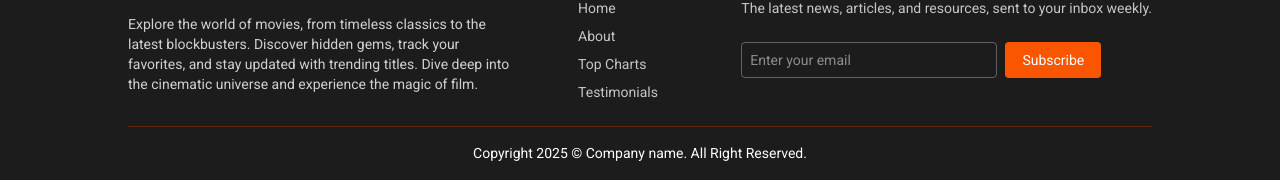
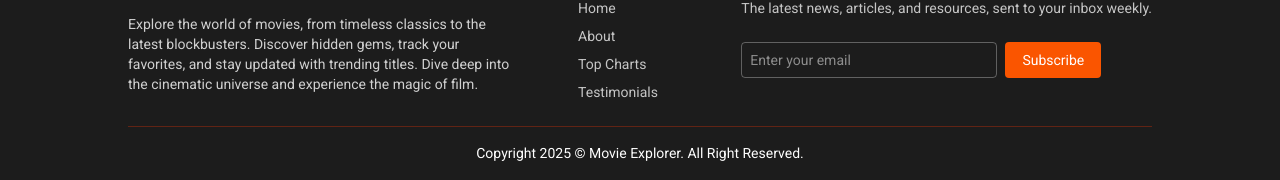
Before and after one commit to itz-Hiru/Movie-Explorer, a React (Vite) app: page / in a window 1280 px wide. Shown: the part 4005-4185 px from the top of the page. Built offline with nearby package versions, Linux system fonts and the light colour scheme; no server answers; a web font is replaced by a local one.

Commit message:
Added figma design to readme.md

```diff
--- a/src/components/Footer/Footer.component.jsx
+++ b/src/components/Footer/Footer.component.jsx
@@ -115,7 +115,7 @@ const Footer = () => {
         </div>
       </div>
       <p className="pt-4 text-center text-xs md:text-sm pb-5 text-white">
-        Copyright 2025 © Company name. All Right Reserved.
+        Copyright 2025 © Movie Explorer. All Right Reserved.
       </p>
     </footer>
   );
```
Also changed, not shown: 1 other file (tests, documents, lock files or other folders).
